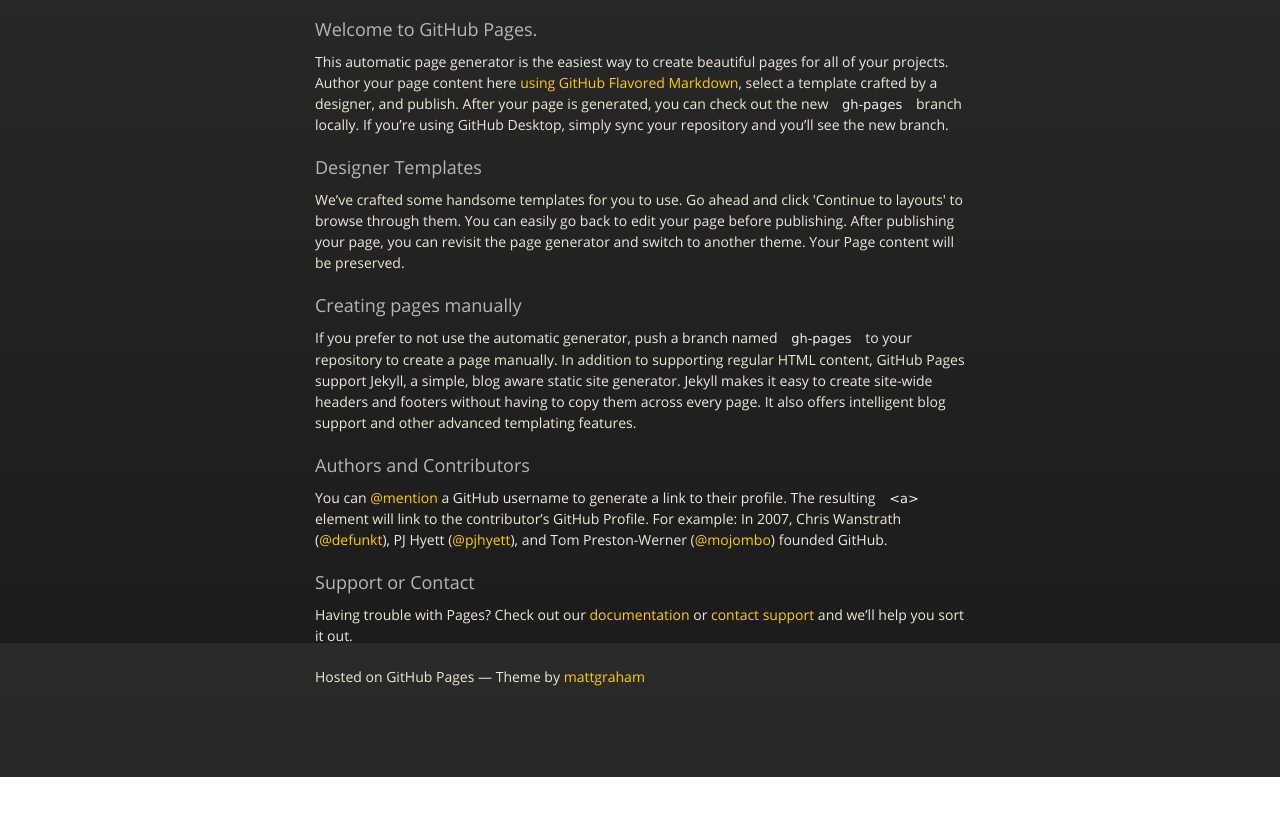
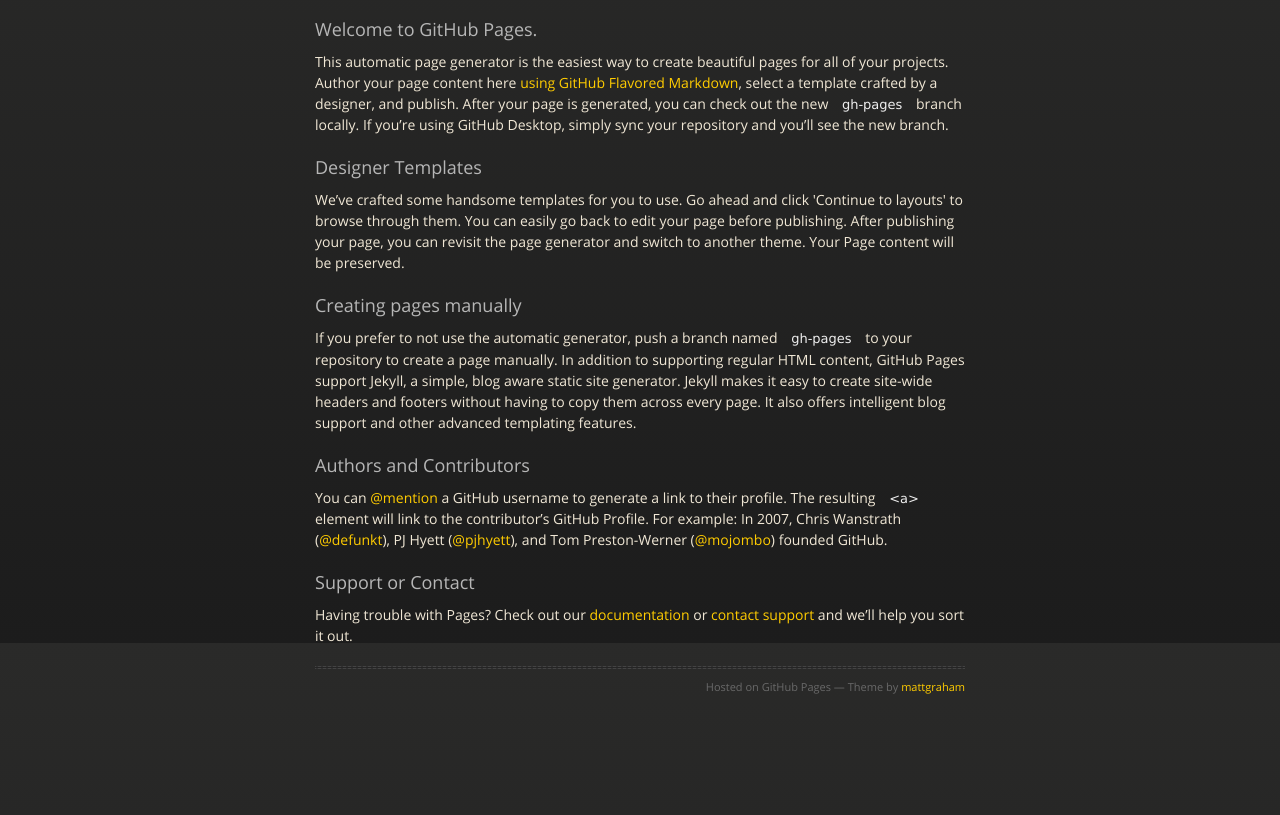
Before and after one commit to AndyQ/Support, a plain HTML site: page index.html in a window 1280 px wide. Shown: the part 157-972 px from the top of the page. Before the commit the page ends 934 px from the top, so only its background shows below. Drawn offline with nearby package versions, Linux system fonts and the light colour scheme.

Commit message:
Update index.html

```diff
--- a/index.html
+++ b/index.html
@@ -51,7 +51,9 @@
 
 <p>Having trouble with Pages? Check out our <a href="https://help.github.com/pages">documentation</a> or <a href="https://github.com/contact">contact support</a> and we’ll help you sort it out.</p>
 
-        <div id="footer">
+        <div id="title">
+          <p></p>
+          <hr>
           <span class="credits right">Hosted on GitHub Pages &mdash; Theme by <a href="https://twitter.com/michigangraham">mattgraham</a></span>
         </div>
       </section>
```
